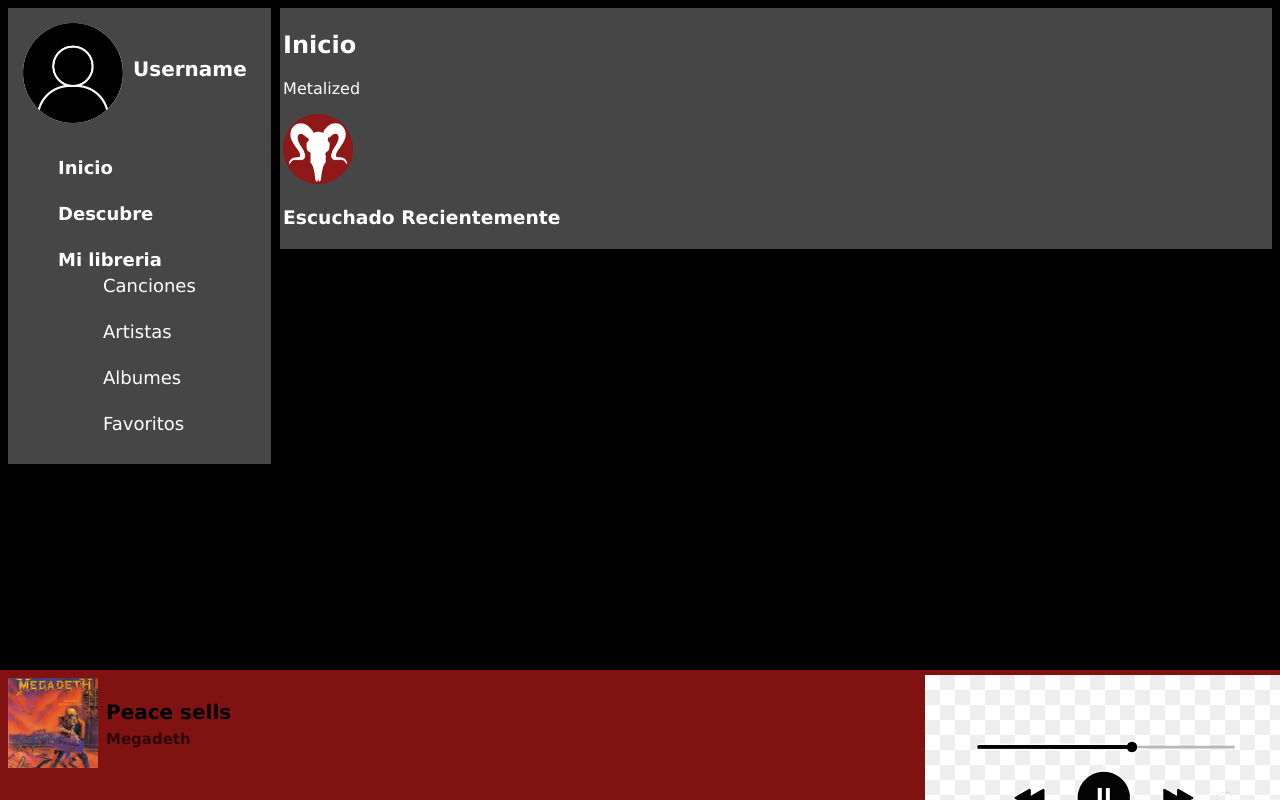
After one commit to DelfiLinares/METALIZED, a PHP site: page /metalized.html in a window 1280 px wide. The commit adds this page. Run offline with PHP 8.4, Linux system fonts and the light colour scheme.

Commit message:
Add files via upload

```diff
--- /dev/null
+++ b/metalized.css
@@ -0,0 +1,129 @@
+body{
+    background-color: black;
+    color: white ;
+    font-family: Verdana, Geneva, Tahoma, sans-serif;
+}
+
+main{
+    display: inline-block;
+    width: 100%;
+    height: 100%;
+}
+
+#contenedor1{
+    background-color: rgb(70, 70, 70);
+    width: 20%;
+    height: 85%;
+    float: left;
+    padding: 5px;
+}
+
+.seccionUsuario{
+    height: 30%;
+    display: inline-block;
+    margin: 10px;
+    margin-bottom: 25px;
+}
+
+.seccionUsuario img{
+    width: 100px;
+    height: 100px;
+    border-radius: 60%;
+    float: left;
+}
+
+.seccionUsuario h2{
+    float: right;
+    margin-top: 15%;
+    margin-left: 10px;
+    font-size: 20px;
+    align-content: center;
+}
+
+.menu{
+    height: 60%;
+    font-size: 18px;
+    font-weight: bold;
+}
+
+.menu ul{
+    margin: 5px;
+}
+
+.menu ul li{
+    list-style-type: none;
+    margin-bottom: 25px;
+}
+
+.milibreria{
+    margin-bottom: 10px;
+    font-weight: lighter;
+}
+
+#contenedor2{
+    background-color: rgb(70, 70, 70);
+    width: 78%;
+    height: 85%;
+    float: right;
+    padding: 3px;
+}
+
+.barra_horizontal{
+    display: inline-block;
+    justify-content: space-around;
+}
+
+.barra_horizontal img{
+    width: 70px;
+    height: 70px;
+}
+
+footer{
+    display: inline-block;
+    width: 100%;
+    height: 15%;
+    background-color:#811212;
+    color: white;
+    position: fixed;
+    left: 0;
+    right: 0;
+    bottom: 0;
+    padding: 5px;
+}
+
+#imagenCancion{
+    float: left;
+}
+
+#imagenCancion img{
+    width: 90px;
+    height: 90px;
+    margin: 3px;
+}
+
+#infoCancion{
+    margin-left: 5px;
+    float: right;
+}
+
+#infoCancion h2{
+    font-size: 20px;
+    color: black;
+    margin-top: 20%;
+    margin-bottom: 5%;
+}
+
+#infoCancion h3{
+    font-size:15px;
+    color: rgba(0, 0, 0, 0.651);
+    margin-top: 0px;
+}
+
+#imagenCancion img{
+    margin: 3px;
+    margin-bottom: 15px;
+}
+
+#barraReproductora{
+    float: right;
+}
--- /dev/null
+++ b/metalized.html
@@ -0,0 +1,58 @@
+<!DOCTYPE html>
+<html lang="en">
+<head>
+    <meta charset="UTF-8">
+    <meta name="viewport" content="width=device-width, initial-scale=1.0">
+    <link rel="icon" type="image/png" href="calavera paso 15.png">
+    <link rel="stylesheet" href="metalized.css" type="text/css"/>
+    <title>Metalized</title>
+</head>
+<body>
+    <main>
+        <section id="contenedor1">
+            <div class="seccionUsuario">
+                <img src="ftPerfil.jpg" >
+                <h2>Username</h2>
+            </div>
+            <div class="menu">
+                <ul>
+                    <li>Inicio</li>
+                    <li>Descubre</li>
+                    <li>Mi libreria
+                        <ul class="milibreria">
+                            <li>Canciones</li>
+                            <li>Artistas</li>
+                            <li>Albumes</li>
+                            <li>Favoritos</li>
+                        </ul>
+                    </li>
+                </ul>
+            </div>
+        </section>
+
+        <section id="contenedor2">
+            <div class="barra_horizontal">
+                <h2>Inicio</h2>
+                <p>Metalized</p>
+                <img src="calavera paso 15.png">
+            </div>
+            <div class="inicio">
+                <h3>Escuchado Recientemente</h3>
+            </div>
+        </section>
+    </main>
+
+    <footer>
+        <div id="imagenCancion">
+            <img src="imagen.png">
+            <div id="infoCancion">
+                <h2>Peace sells</h2>
+                <h3>Megadeth</h3>
+            </div>
+        </div>
+        <div id="barraReproductora">
+            <img src="barra.png">
+        </div>
+    </footer>
+</body>
+</html>
```
Also changed, not shown: inicio.css (+23 -17 lines), inicio.html (+7 -6 lines), login.css (added, +81 -0 lines), login.html (added, +28 -0 lines), login.php (renamed from inicio.php, +3 -4 lines), barra.png (added), barra.webp (added), ftPerfil.jpg (added), ftperfil.webp (added), imagen.png (added).
